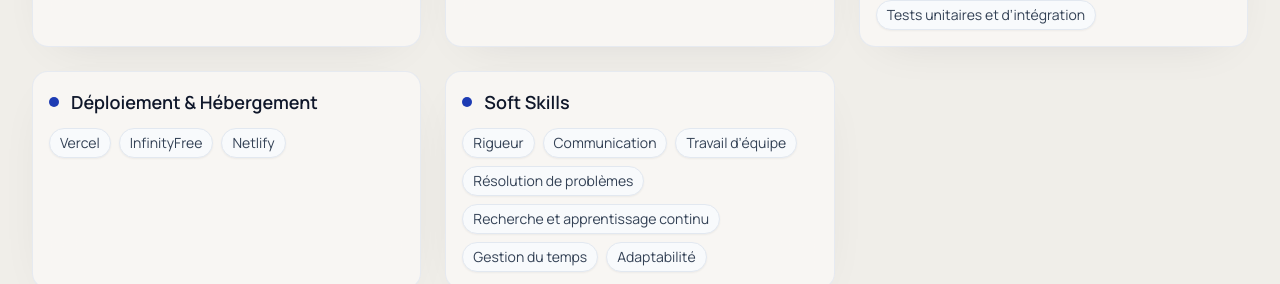
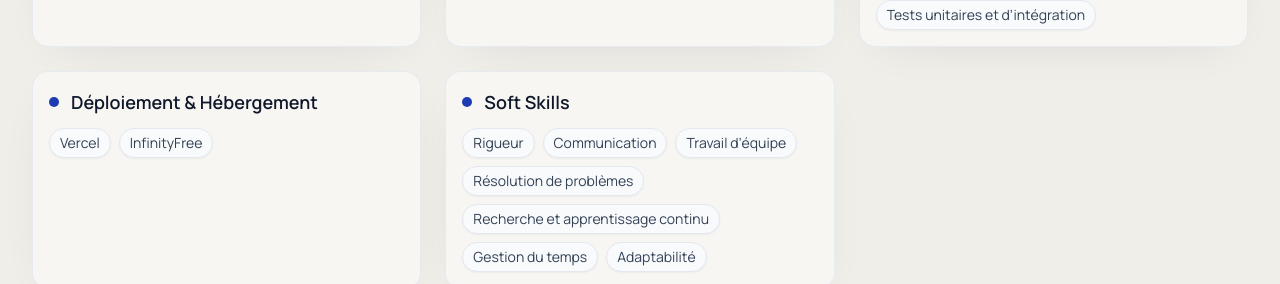
Before and after one commit to Gaspard-05/my-folio-gaspard, a React (Vite) app: page / in a window 1280 px wide. Shown: the part 1660-1944 px from the top of the page. Built offline with nearby package versions, Linux system fonts and the light colour scheme; a web font is replaced by a local one.

Commit message:
fix : retirer Netlify dans la liste de  deploiement et hebergement

```diff
--- a/src/components/SkillsComponent.jsx
+++ b/src/components/SkillsComponent.jsx
@@ -28,7 +28,7 @@ const skillGroups = [
   },
   {
     title: 'Déploiement & Hébergement',
-    skills: ['Vercel', 'InfinityFree', 'Netlify'],
+    skills: ['Vercel', 'InfinityFree'],
   },
   {
     title: 'Soft Skills',
```
